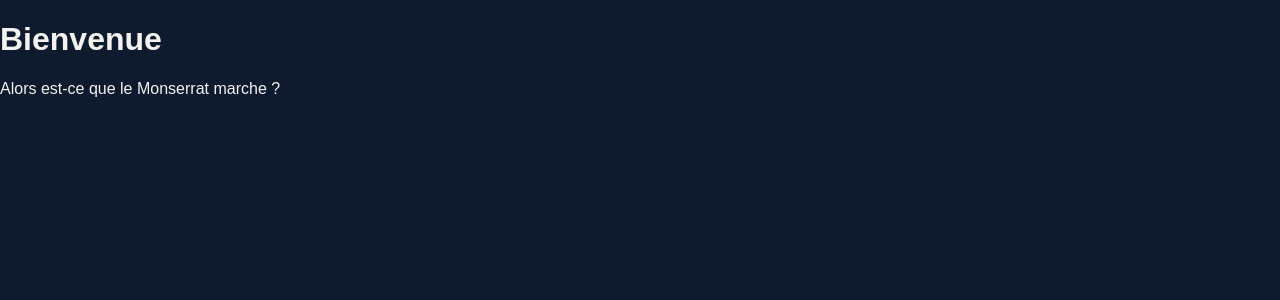
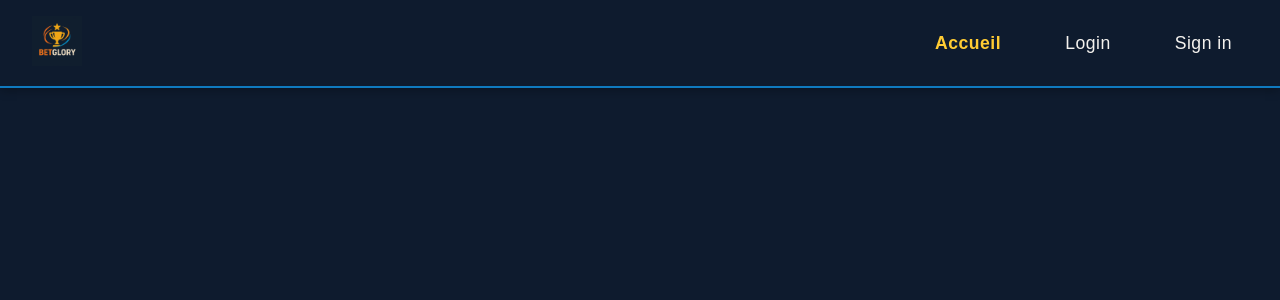
Before and after one commit to Neptune-dev/ProjetDevWeb, a PHP site: page /views/homepage.php in a window 1280 px wide. Shown: the top 300 px of the page. Run offline with PHP 8.4, Linux system fonts and the light colour scheme.

Commit message:
update homepage

```diff
--- a/site_paris_sportifs/views/homepage.php
+++ b/site_paris_sportifs/views/homepage.php
@@ -5,12 +5,21 @@
     <meta name="viewport" content="width=device-width, initial-scale=1.0">
     <link rel="icon" type="image/x-icon" href="public/images/placeholderIcon.png">
     <title>Home page</title>
-    <link rel="stylesheet" href="public/css/DA.css">
-    <link rel="stylesheet" href="public/css/homepage_style.css">
+    <link rel="stylesheet" href="public/CSS/homepage_style.css">
 </head>
 <body>
-    <h1>Bienvenue</h1>
-    <p> Alors est-ce que le Monserrat marche ?</p>
+    <header>
+        <div class="logo">
+            <img src="public/images/logo.png" alt="Logo du site">
+        </div>
+        <nav>
+            <ul>
+                <li><a href="/site_paris_sportifs/">Accueil</a></li>
+                <li><a href="/site_paris_sportifs/login">Login</a></li>
+                <li><a href="/site_paris_sportifs/signin">Sign in</a></li>
+            </ul>
+        </nav>
+    </header>
     <?php
     session_start();
     ?>
```
